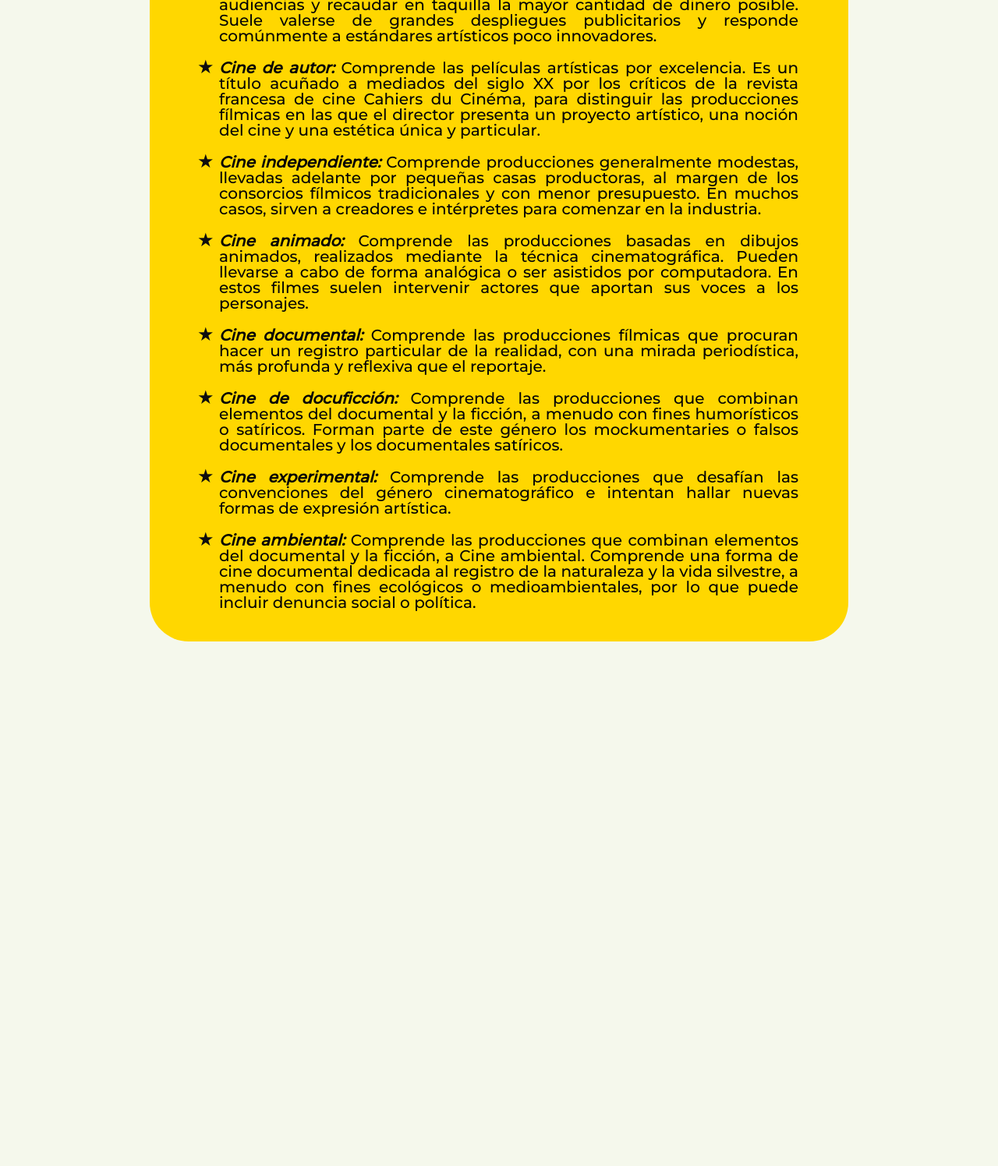
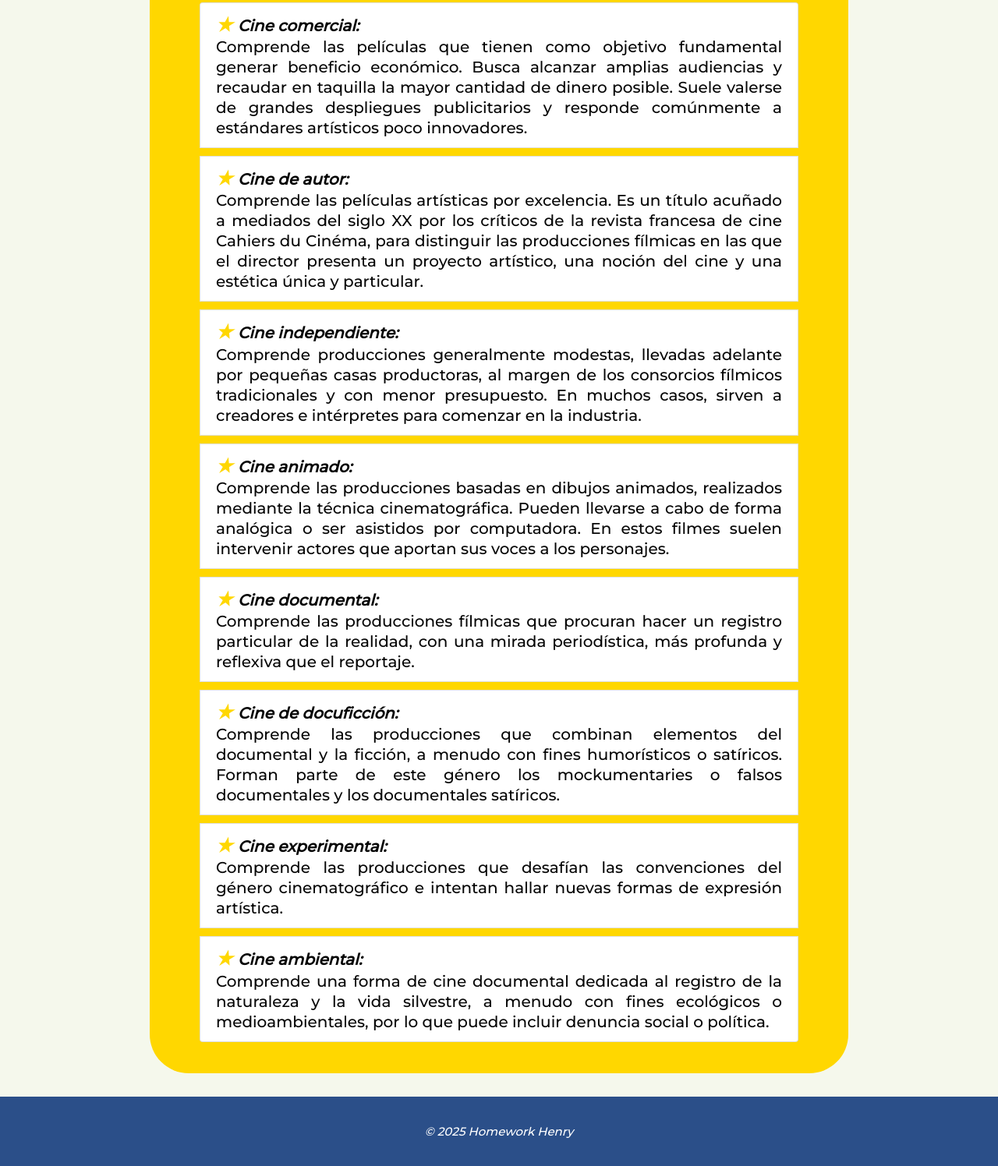
Before and after one commit to CMolinaBetancourt/PM2-Gestor_de_Peliculas, a website: page front/generos.html in a window 1280 px wide. Shown: the part 538-2034 px from the top of the page at 78% size. Before the commit the page ends 1361 px from the top, so only its background shows below. Drawn offline with nearby package versions, Linux system fonts and the light colour scheme.

Commit message:
avance homework

```diff
--- a/front/generos.html
+++ b/front/generos.html
@@ -4,6 +4,17 @@
 <head>
     <meta charset="UTF-8">
     <meta name="viewport" content="width=device-width, initial-scale=1.0">
+    <link rel="stylesheet" href="https://cdn.jsdelivr.net/npm/bootstrap@4.1.3/dist/css/bootstrap.min.css"
+        integrity="sha384-MCw98/SFnGE8fJT3GXwEOngsV7Zt27NXFoaoApmYm81iuXoPkFOJwJ8ERdknLPMO" crossorigin="anonymous">
+    <script src="https://code.jquery.com/jquery-3.3.1.slim.min.js"
+        integrity="sha384-q8i/X+965DzO0rT7abK41JStQIAqVgRVzpbzo5smXKp4YfRvH+8abtTE1Pi6jizo"
+        crossorigin="anonymous"></script>
+    <script src="https://cdn.jsdelivr.net/npm/popper.js@1.14.3/dist/umd/popper.min.js"
+        integrity="sha384-ZMP7rVo3mIykV+2+9J3UJ46jBk0WLaUAdn689aCwoqbBJiSnjAK/l8WvCWPIPm49"
+        crossorigin="anonymous"></script>
+    <script src="https://cdn.jsdelivr.net/npm/bootstrap@4.1.3/dist/js/bootstrap.min.js"
+        integrity="sha384-ChfqqxuZUCnJSK3+MXmPNIyE6ZbWh2IMqE241rYiqJxyMiZ6OW/JmZQ5stwEULTy"
+        crossorigin="anonymous"></script>
     <link rel="preconnect" href="https://fonts.googleapis.com">
     <link rel="preconnect" href="https://fonts.gstatic.com" crossorigin>
     <link href="https://fonts.googleapis.com/css2?family=Montserrat:wght@500&family=Roboto:wght@700&display=swap"
@@ -32,65 +43,85 @@
             <h1 class="titulos">Géneros cinematográficos</h1>
             <div class="separador"></div>
 
-        <div class="container_parrafos">
-            <p class="parrafo">El cine es un género artístico narrativo, es decir, que cuenta historias. En este sentido, sus
-                producciones responden a las clasificaciones tradicionales de las artes escénicas o la literatura, que
-                distinguen comedia, drama, ciencia ficción, fantasía y terror, entre otros.Sin embargo, el cine tiene características propias y únicas que han generado nuevas categorizaciones,según las formas de producción o las intenciones artísticas. De acuerdo con este criterio, los géneros
-                cinematográficos más comunes son: </p>
 
-            <ul class="parrafo bullets">
-                <li class="bulletstyle">
-                <span class="subtitulo">Cine comercial:</span> Comprende las películas que tienen como objetivo fundamental generar beneficio
-                económico. Busca alcanzar amplias audiencias y recaudar en taquilla la mayor cantidad de dinero posible.    Suele valerse de grandes despliegues publicitarios y responde comúnmente a estándares artísticos poco innovadores.
-                </li>
-
-                <li class="bulletstyle">
-                    <span class="subtitulo">Cine de autor:</span>  Comprende las películas artísticas por excelencia. Es un título acuñado a mediados del siglo XX por los críticos de la revista francesa de cine Cahiers du Cinéma, para distinguir las producciones fílmicas en las que el director presenta un proyecto artístico, una noción del cine y una estética única y particular.
-                    </li>
-
-                <li class="bulletstyle">
-                <span class="subtitulo">Cine independiente:</span> Comprende producciones generalmente modestas, llevadas adelante por pequeñas casas
-                productoras, al margen de los consorcios fílmicos tradicionales y con menor presupuesto. En muchos
-                casos, sirven a creadores e intérpretes para comenzar en la industria.
-                </li>
-
-                <li class="bulletstyle">
-                <span class="subtitulo">Cine animado:</span> Comprende las producciones basadas en dibujos animados, realizados mediante la técnica
-                cinematográfica. Pueden llevarse a cabo de forma analógica o ser asistidos por computadora. En estos filmes suelen intervenir actores que aportan sus voces a los personajes.
-                </li>
-
-                <li class="bulletstyle">
-                <span class="subtitulo">Cine documental:</span> Comprende las producciones fílmicas que procuran hacer un registro particular de la
-                realidad, con una mirada periodística, más profunda y reflexiva que el reportaje.
-                </li>
-
-                <li class="bulletstyle">
-                <span class="subtitulo">Cine de docuficción: </span> Comprende las producciones que combinan elementos del documental y la ficción, a
-                menudo con fines humorísticos o satíricos. Forman parte de este género los mockumentaries o falsos
-                documentales y los documentales satíricos.
-                </li>
-
-                <li class="bulletstyle">
-                <span class="subtitulo">Cine experimental:</span> Comprende las producciones que desafían las convenciones del género cinematográfico e intentan hallar nuevas formas de expresión artística.
-                <li class="bulletstyle">
-
-                <span class="subtitulo">Cine ambiental: </span> Comprende las producciones que combinan elementos del documental y la ficción, a
-                Cine ambiental. Comprende una forma de cine documental dedicada al registro de la naturaleza y la vida
-                silvestre, a menudo con fines ecológicos o medioambientales, por lo que puede incluir denuncia social o
-                política.
-                </li>
-
-            </ul>
-
-        </div>
+            <div class="container_parrafos">
+                <p class="parrafo">El cine es un género artístico narrativo, es decir, que cuenta historias. En este
+                    sentido, sus
+                    producciones responden a las clasificaciones tradicionales de las artes escénicas o la literatura,
+                    que
+                    distinguen comedia, drama, ciencia ficción, fantasía y terror, entre otros.Sin embargo, el cine
+                    tiene características propias y únicas que han generado nuevas categorizaciones,según las formas de
+                    producción o las intenciones artísticas. De acuerdo con este criterio, los géneros
+                    cinematográficos más comunes son: </p>
 
 
+                <ul id="bulletsgenero" class="parrafo list-group"></ul>
 
+            </div>
         </section>
+        </div>
+        <footer>
+            <p>&copy; 2025 Homework Henry </p>
+        </footer>
 
 
+        <script>
 
-        </div>
+            const lista = document.getElementById("bulletsgenero");
+
+            const generoscine = [
+                {subtitulo: "Cine comercial:",
+                descripcion: " Comprende las películas que tienen como objetivo fundamental generar beneficio económico. Busca alcanzar amplias audiencias y recaudar en taquilla la mayor cantidad de dinero posible. Suele valerse de grandes despliegues publicitarios y responde comúnmente a estándares artísticos poco innovadores."},
+                {subtitulo: "Cine de autor:",
+                descripcion: "Comprende las películas artísticas por excelencia. Es un título acuñado a mediados del siglo XX por los críticos de la revista francesa de cine Cahiers du Cinéma, para distinguir las producciones fílmicas en las que el director presenta un proyecto artístico, una noción del cine y una estética única y particular."},
+                {subtitulo: "Cine independiente:",
+                descripcion:" Comprende producciones generalmente modestas, llevadas adelante por pequeñas casas productoras, al margen de los consorcios fílmicos tradicionales y con menor presupuesto. En muchos casos, sirven a creadores e intérpretes para comenzar en la industria. "
+                },
+                {subtitulo: " Cine animado:",
+                descripcion:"Comprende las producciones basadas en dibujos animados, realizados mediante la técnica cinematográfica. Pueden llevarse a cabo de forma analógica o ser asistidos por computadora. En estos filmes suelen intervenir actores que aportan sus voces a los personajes. "
+                },
+                {subtitulo: " Cine documental:  ",
+                descripcion:"Comprende las producciones fílmicas que procuran hacer un registro particular de la realidad, con una mirada periodística, más profunda y reflexiva que el reportaje. "
+                },
+                {subtitulo: "Cine de docuficción:",
+                descripcion:"Comprende las producciones que combinan elementos del documental y la ficción, a menudo con fines humorísticos o satíricos. Forman parte de este género los mockumentaries o falsos documentales y los documentales satíricos. "
+                },
+                {subtitulo: "Cine experimental:",
+                descripcion:" Comprende las producciones que desafían las convenciones del género cinematográfico e intentan hallar nuevas formas de expresión artística."
+                },
+                {subtitulo: "Cine ambiental:",
+                descripcion:"Comprende una forma de cine documental dedicada al registro de la naturaleza y la vida silvestre, a menudo con fines ecológicos o medioambientales, por lo que puede incluir denuncia social o política. "
+                },
+            ]
+
+            generoscine.forEach((tipo)=>{
+                const li = document.createElement("li");
+                li.classList.add("list-group-item");//bootstrap
+
+                const subtitulo = document.createElement("span");
+                subtitulo.textContent = tipo.subtitulo;
+                subtitulo.classList.add("subtitulo");
+
+                const descripcion = document.createElement("p");
+                descripcion.textContent = tipo.descripcion;
+
+                li.appendChild(subtitulo);
+                li.appendChild(descripcion);
+
+                li.addEventListener("mouseenter", (event) =>{
+                    event.target.classList.add("active")
+                });
+
+                li.addEventListener("mouseleave", (event) =>{
+                    event.target.classList.remove("active")
+                });
+
+                lista.appendChild(li);
+            });
+
+
+        </script>
+
 
 </body>
 
--- a/front/styles/styles.css
+++ b/front/styles/styles.css
@@ -45,7 +45,7 @@ header nav ul li a {
     font-family: "Montserrat", sans-serif;
     color: #f8f6f6;
     font-weight: 600;
-    font-size: 14px;
+    font-size: 18px;
     text-align: center;
     text-decoration: none;
     padding: 4px 16px 4px 16px;
@@ -82,12 +82,12 @@ header nav ul li a:hover {
 
 #movieContainer {
     margin: 40px auto 0px auto;
-    width: 60vw;
+    width: 70vw;
     height: auto;
     display: grid;
     grid-template-columns: repeat(3, 1fr);
     justify-content: space-evenly;
-    row-gap: 10px;
+    row-gap: 15px;
     column-gap: 0;
 }
 
@@ -99,39 +99,33 @@ header nav ul li a:hover {
     padding: 10px;
 }
 
-.bullets {
-    margin: 40px auto 0px auto;
-}
-
 .parrafo {
     width: 60vw;
     font-family: "Montserrat", sans-serif;
     font-size: 20px;
     color: rgb(5, 5, 5);
     font-weight: 100;
-    line-height: 100%;
+    line-height: 1.3;
     text-align: justify;
     letter-spacing: 0%;
     margin: 50px auto 30px auto;
 }
 
-.bulletstyle {
-    list-style-type: disc;
-    margin-bottom: 20px;
-    margin-left: 25px;
-
+.list-group-item{
+    margin-bottom: 10px;
 }
 
-ul li::marker {
+.subtitulo::before {
     content: "★ ";
     font-size: 1.2em;
-    color: rgb(14, 13, 13);
+    color: gold
 }
 
 .subtitulo {
     font-family: "Montserrat", sans-serif;
     font-style: italic;
     font-weight: 700;
+
 }
 
 .imgcine {
@@ -142,7 +136,6 @@ ul li::marker {
 }
 
 .moviecard {
-    background-color: wh;
     border-radius: 10px;
     width: 20vw;
     overflow: hidden;
@@ -155,7 +148,7 @@ ul li::marker {
     padding: 20px;
 }
 
-.moviecard h2 {
+.moviecard a {
     font-family: "Montserrat", sans-serif;
     font-weight: 700;
     font-size: 18px;
@@ -193,3 +186,21 @@ ul li::marker {
     box-shadow: 0 5px 15px rgba(0, 0, 0, 0.1);
     transition: transform 0.3s, box-shadow 0.3s;
 }
+
+footer {
+    margin-top: 30px;
+    height: 89px;
+    background-color: #2B4F89;
+    display: flex;
+    justify-content: center;
+    align-items: center;
+    box-shadow: 0 10px 10px rgba(0, 0, 0, 0.2);
+}
+
+footer p {
+    font-family: "Montserrat", sans-serif;
+    font-style: italic;
+    font-size: 15px;
+    color: white;
+    font-weight: 500;
+}
```
Also changed, not shown: front/cine.html (+27 -16 lines), front/historia.html (+3 -7 lines), front/index.html (+10 -1 lines), front/scripts/index.js (+28 -11 lines).
